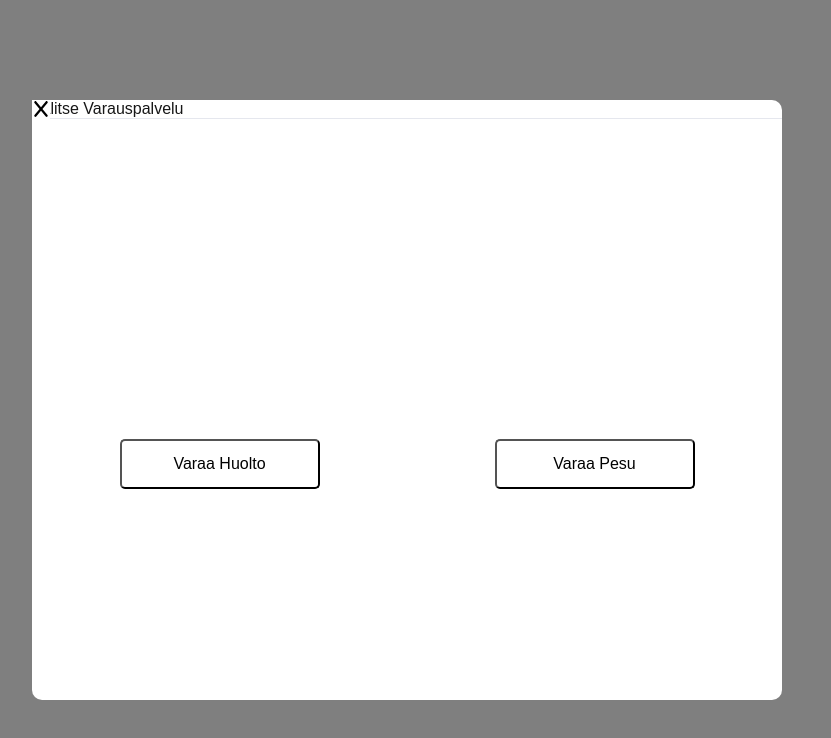
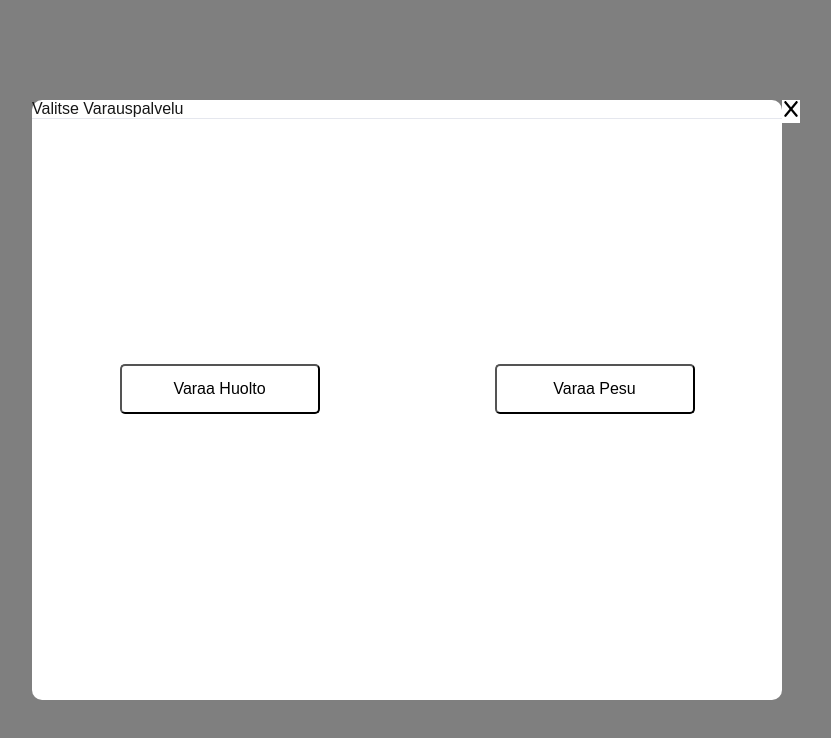
Before and after one commit to Agrinsadon/7auto, a Next.js app in the folder frontend/: page / in a window 1280 px wide. Both pictures are taken after a click on the button "Varaa aika". Shown: the top 738 px of the page, without its empty margins (233-1064 px from the left). Built offline with nearby package versions, Linux system fonts and the light colour scheme.

Commit message:
made the bookingframe component reusable by  renaming it to bookframes and adding a bookingstart component

```diff
--- a/frontend/src/app/component/bookframe/bookingframe.css
+++ b/frontend/src/app/component/bookframes/bookingframe.css
@@ -46,10 +46,13 @@
   .booking-frame-header {
     display: flex;
     justify-content: space-between;
+    padding: 20;
     border-bottom: 1px solid #e5e7ee;
   }
 
   .booking-frame-content {
     display: flex;
-
+    justify-content: center;
+    align-items: center;
+    height: calc(100% - 60px); /* Adjust height to account for header */
   }
--- a/frontend/src/app/component/bookframe/bookingframe.tsx
+++ b/frontend/src/app/component/bookframes/bookingframe.tsx
@@ -1,23 +1,23 @@
-import BookButton from '../buttons/bookbutton';
 import RemoveButton from '../buttons/removebutton';
 import './bookingframe.css';
 
 interface BookingFrameProps {
   onClose: () => void;
+  onText?: string;
+  children?: React.ReactNode;
 }
 
-const BookingFrame = ({ onClose }: BookingFrameProps) => {
+const BookingFrame = ({ onClose, onText, children }: BookingFrameProps) => {
   return (
     <div className="booking-frame-container">
       <div className="booking-frame">
         <div className="booking-frame-header">
-        <RemoveButton onClick={onClose} onText='Valitse Varauspalvelu' />
+          <p>{onText}</p>
+          <RemoveButton onClick={onClose} />
         </div>
         <div className="booking-frame-content">
-            <BookButton onClick={() => alert('Varaus tehty!')} onText='Varaa Huolto' />
-            <BookButton onClick={() => alert('Varaus tehty!')} onText='Varaa Pesu' />
+          {children}
         </div>
-
       </div>
     </div>
   );
--- /dev/null
+++ b/frontend/src/app/component/bookframes/bookingstart.tsx
@@ -0,0 +1,13 @@
+import BookingFrame from './bookingframe';
+import BookButton from '../buttons/bookbutton';
+
+const BookingHuoltoPesu = ({ onClose }: { onClose: () => void }) => {
+  return (
+    <BookingFrame onClose={onClose} onText="Valitse Varauspalvelu">
+      <BookButton onClick={() => alert('Varaus tehty!')} onText="Varaa Huolto" />
+      <BookButton onClick={() => alert('Varaus tehty!')} onText="Varaa Pesu" />
+    </BookingFrame>
+  );
+};
+
+export default BookingHuoltoPesu;
--- a/frontend/src/app/component/buttons/removebutton.css
+++ b/frontend/src/app/component/buttons/removebutton.css
@@ -1,8 +1,3 @@
-.remove-button-container {
-    display: flex;
-    padding: 20;
-}
-
 .remove-button {
     position: fixed;
     top: 20;
--- a/frontend/src/app/component/buttons/removebutton.tsx
+++ b/frontend/src/app/component/buttons/removebutton.tsx
@@ -3,14 +3,12 @@ import { FaX } from "react-icons/fa6";
 
 interface RemoveButtonProps {
     onClick: () => void;
-    onText?: string;
 }
 
-export default function RemoveButton({ onClick, onText }: RemoveButtonProps) {
+export default function RemoveButton({ onClick}: RemoveButtonProps) {
 
   return (
     <div className="remove-button-container">
-        <p>{onText}</p>
         <button className="remove-button" onClick={onClick}>
             <FaX className="remove-icon" />
         </button>
--- a/frontend/src/app/page.tsx
+++ b/frontend/src/app/page.tsx
@@ -1,7 +1,7 @@
 "use client";
 import React, { useState } from "react";
 import BookButton from "./component/buttons/bookbutton";
-import BookingFrame from "./component/bookframe/bookingframe";
+import BookingStart from "./component/bookframes/bookingstart";
 
 export default function Home() {
   const [showFrame, setShowFrame] = useState(false);
@@ -17,7 +17,7 @@ export default function Home() {
   return (
     <div>
       <BookButton onClick={handleClick} onText="Varaa aika" />
-      {showFrame && <BookingFrame onClose={handleClose} />}
+      {showFrame && <BookingStart onClose={handleClose} />}
     </div>
   );
 }
```
